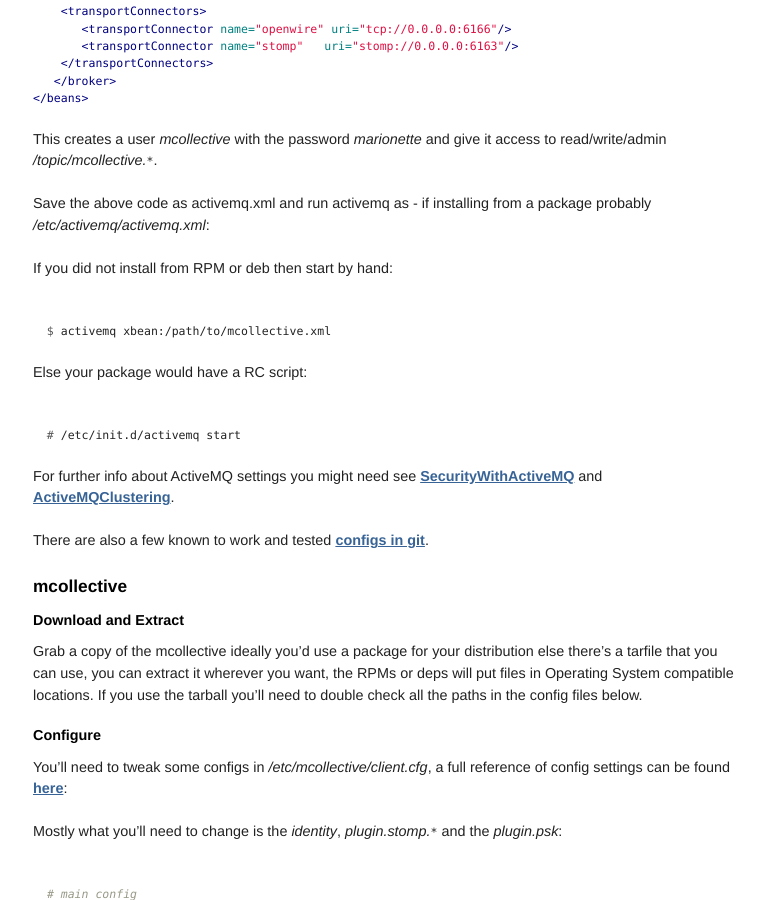
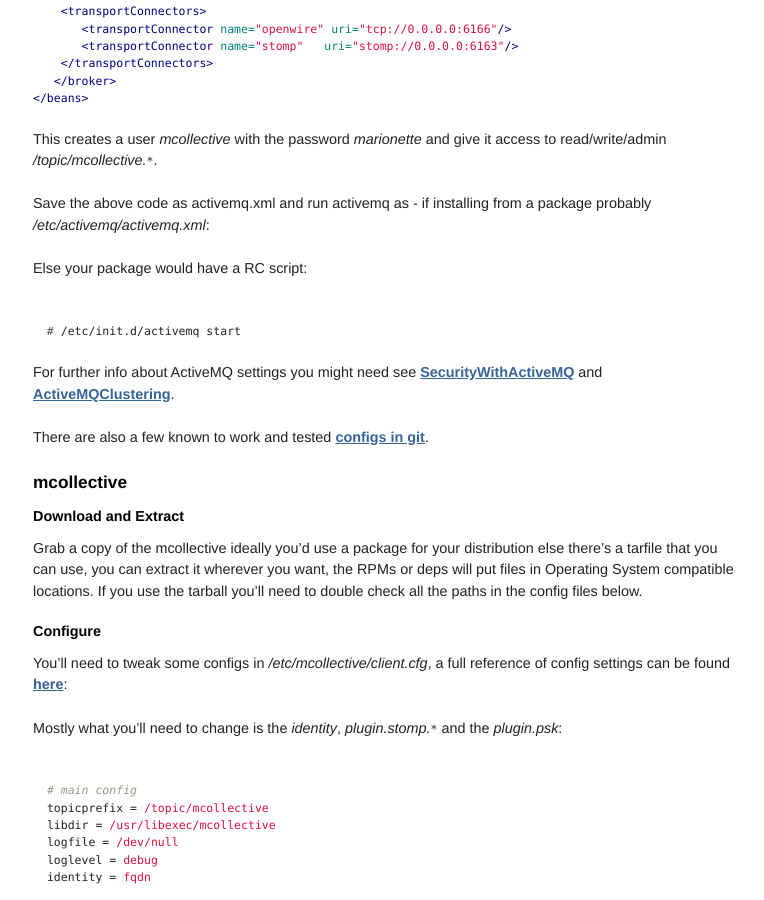
Before and after one commit to choria-legacy/marionette-collective, a Jekyll site: the page built from website/reference/basic/gettingstarted.md, in a window 1280 px wide and 900 px high, scrolled down 2373 px. Shown: the whole window, without its empty margins (132-896 px from the left). Built offline with Jekyll 4.4.1, drawn with Linux system fonts in a browser that asks for light colours; comment, search, counter and statistics services are not loaded.

Commit message:
- Remove some bad information from gettingstarted - Fix language issues in ActiveMQ SSL page

```diff
--- a/website/reference/basic/gettingstarted.md
+++ b/website/reference/basic/gettingstarted.md
@@ -124,12 +124,6 @@
 This creates a user *mcollective* with the password *marionette* and give it access to read/write/admin */topic/mcollective.`*`*.
 
 Save the above code as activemq.xml and run activemq as - if installing from a package probably _/etc/activemq/activemq.xml_:
-
-If you did not install from RPM or deb then start by hand:
-
-{% highlight console %}
-  $ activemq xbean:/path/to/mcollective.xml
-{% endhighlight %}
 
 Else your package would have a RC script:
 
```
Also changed, not shown: website/reference/integration/activemq_ssl.md (+2 -2 lines).
